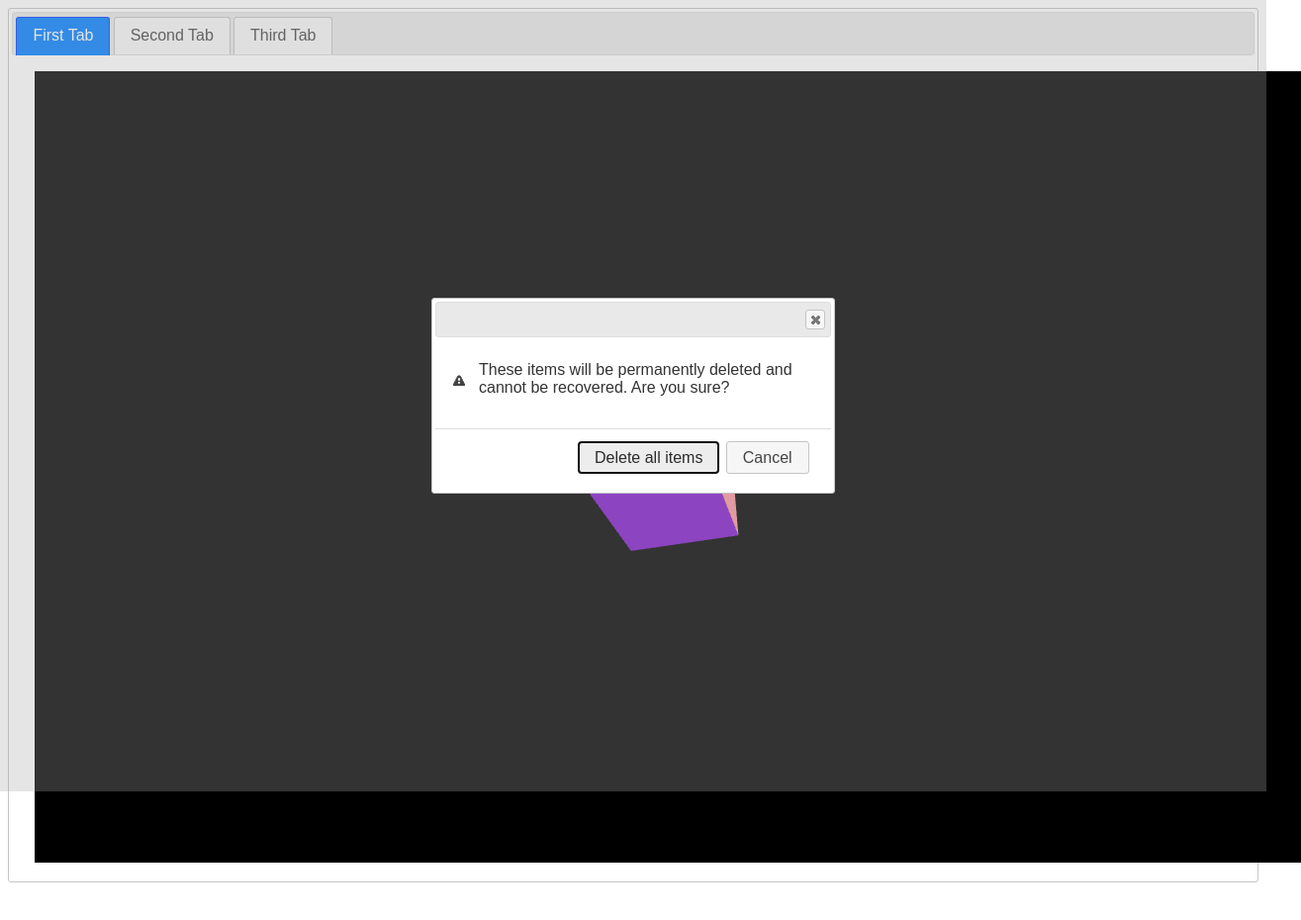
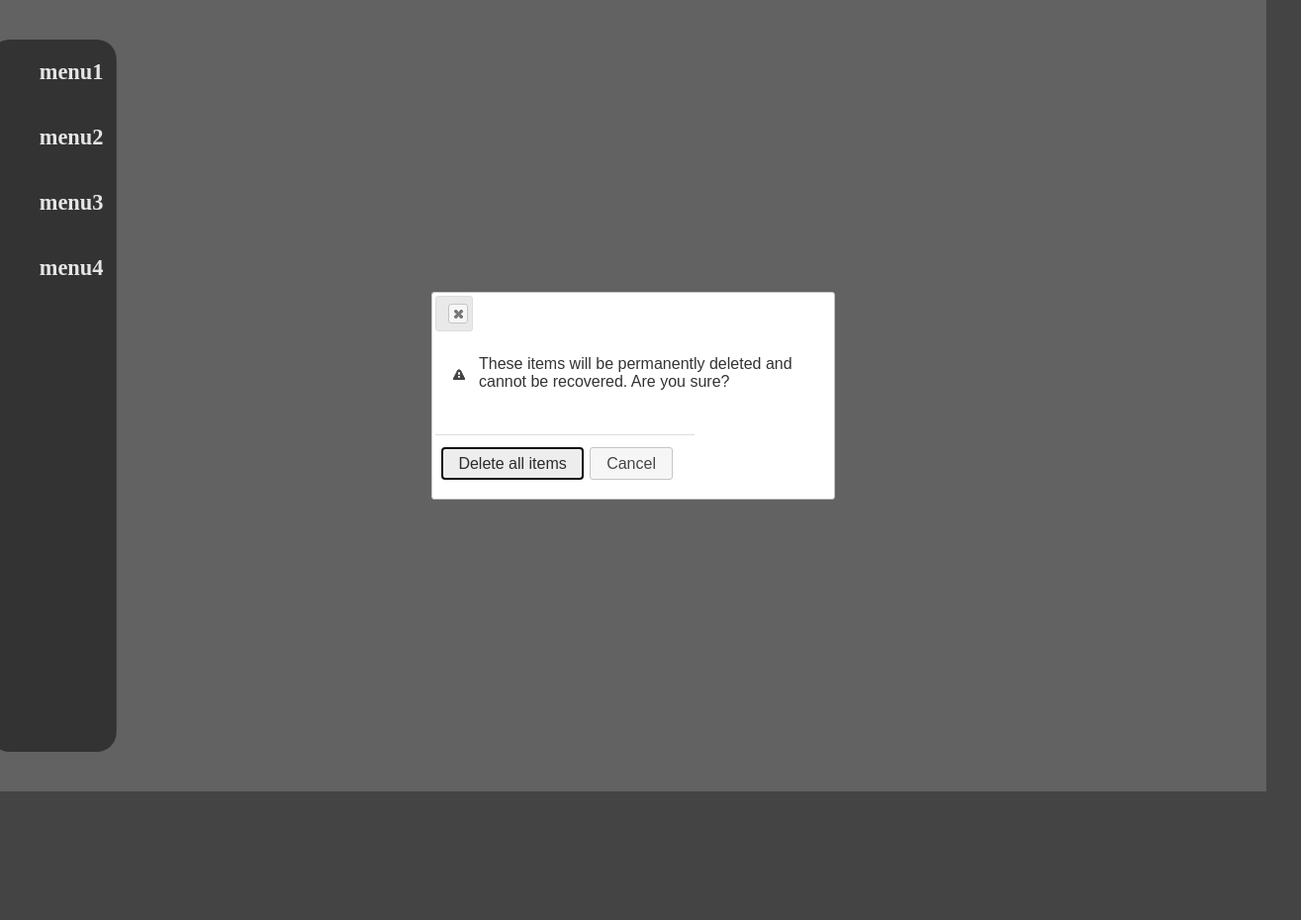
Before and after one commit to louis-cho/vanillaUI, a plain HTML site: page index.html in a window 1280 px wide. Shown: the top 930 px of the page at 99% size, 1315 px wide, since content can reach past the window. Before the commit the page ends 900 px from the top, so only its background shows below. Drawn offline with nearby package versions, Linux system fonts and the light colour scheme.

Commit message:
[FE Feat] 사이드바 추가

```diff
--- a/index.html
+++ b/index.html
@@ -9,6 +9,7 @@
       type="text/css"
       href="/jquery-ui-1.13.2.custom/jquery-ui.css"
     />
+    <link rel="stylesheet" type="text/css" href="/vanillaUI.css"/>
   </head>
   <body>
     <div id="app"></div>
--- a/vanillaApp.js
+++ b/vanillaApp.js
@@ -1,4 +1,5 @@
 import { VanillaDialog } from "./vanillaDialog.js";
+import { VanillaSideBar } from "./vanillaSideBar.js";
 import { VanillaTab } from "./vanillaTab.js";
 
 export class VanillaApp {
@@ -13,9 +14,13 @@ export class VanillaApp {
 
     this._div_tab = document.getElementById(this._name + "_div_tab");
 
+    this._div_sidebar = document.getElementById(this._name + "_div_side_bar");
+
     this._dialog = new VanillaDialog(this._div_dialog, this._name);
 
-    this._tab = new VanillaTab(this._div_tab, this._name);
+    // this._tab = new VanillaTab(this._div_tab, this._name);
+
+    this._sidebar = new VanillaSideBar(this._div_sidebar, this._name);
   }
 
   init() {
@@ -38,6 +43,9 @@ export class VanillaApp {
     ihtml[idx++] = "<div id='" + name + "_div_nav_bar'>";
     ihtml[idx++] = "</div>";
 
+    ihtml[idx++] = "<div id='" + name + "_div_side_bar'>";
+    ihtml[idx++] = "</div>";
+
     ihtml[idx++] = "<div id='" + name + "_div_tab'>";
     ihtml[idx++] = "</div>";
 
--- /dev/null
+++ b/vanillaSideBar.js
@@ -0,0 +1,77 @@
+export class VanillaSideBar {
+    constructor(div, name) {
+      this._div = div;
+
+      this._name = name;
+
+      VanillaSideBar.I = this;
+
+      this.init();
+    }
+
+    init() {
+      let innerHTML = this._createHTML();
+      this._appendHTML(innerHTML);
+    }
+
+    _appendHTML(innerHTML) {
+      this._div.innerHTML = innerHTML;
+    }
+
+    _createHTML() {
+      let name = this._name;
+      let ihtml = [];
+      let idx = 0;
+
+      ihtml[idx++] = "<aside class=\"side-bar\">";
+      ihtml[idx++] = "  <section class=\"side-bar__icon-box\">";
+      ihtml[idx++] = "    <section class=\"side-bar__icon-1\">";
+      ihtml[idx++] = "      <div></div>";
+      ihtml[idx++] = "      <div></div>";
+      ihtml[idx++] = "      <div></div>";
+      ihtml[idx++] = "    </section>";
+      ihtml[idx++] = "  </section>";
+      ihtml[idx++] = "  <ul>";
+      ihtml[idx++] = "    <li>";
+      ihtml[idx++] = "      <a href=\"#\"><i class=\"fa-solid fa-cat\"></i> menu1</a>";
+      ihtml[idx++] = "      <ul>";
+      ihtml[idx++] = "        <li><a href=\"#\">text1</a></li>";
+      ihtml[idx++] = "        <li><a href=\"#\">text2</a></li>";
+      ihtml[idx++] = "        <li><a href=\"#\">text3</a></li>";
+      ihtml[idx++] = "        <li><a href=\"#\">text4</a></li>";
+      ihtml[idx++] = "      </ul>";
+      ihtml[idx++] = "    </li>";
+      ihtml[idx++] = "    <li>";
+      ihtml[idx++] = "      <a href=\"#\">menu2</a>";
+      ihtml[idx++] = "      <ul>";
+      ihtml[idx++] = "        <li><a href=\"#\">text1</a></li>";
+      ihtml[idx++] = "        <li><a href=\"#\">text2</a></li>";
+      ihtml[idx++] = "        <li><a href=\"#\">text3</a></li>";
+      ihtml[idx++] = "        <li><a href=\"#\">text4</a></li>";
+      ihtml[idx++] = "      </ul>";
+      ihtml[idx++] = "    </li>";
+      ihtml[idx++] = "    <li>";
+      ihtml[idx++] = "      <a href=\"#\">menu3</a>";
+      ihtml[idx++] = "      <ul>";
+      ihtml[idx++] = "        <li><a href=\"#\">text1</a></li>";
+      ihtml[idx++] = "        <li><a href=\"#\">text2</a></li>";
+      ihtml[idx++] = "        <li><a href=\"#\">text3</a></li>";
+      ihtml[idx++] = "        <li><a href=\"#\">text4</a></li>";
+      ihtml[idx++] = "      </ul>";
+      ihtml[idx++] = "    </li>";
+      ihtml[idx++] = "    <li>";
+      ihtml[idx++] = "      <a href=\"#\">menu4</a>";
+      ihtml[idx++] = "      <ul>";
+      ihtml[idx++] = "        <li><a href=\"#\">text1</a></li>";
+      ihtml[idx++] = "        <li><a href=\"#\">text2</a></li>";
+      ihtml[idx++] = "        <li><a href=\"#\">text3</a></li>";
+      ihtml[idx++] = "        <li><a href=\"#\">text4</a></li>";
+      ihtml[idx++] = "      </ul>";
+      ihtml[idx++] = "    </li>";
+      ihtml[idx++] = "  </ul>";
+      ihtml[idx++] = "</aside>";
+
+
+      return ihtml.join("");
+    }
+  }
--- /dev/null
+++ b/vanillaUI.css
@@ -0,0 +1,86 @@
+* {
+    position: relative;
+    float: left;
+}
+
+/* 노멀라이즈 시작 */
+body, ul, li {
+    margin: 0;
+    padding: 0;
+    list-style: none;   	    /* 해당 태그의 list-style을 none으로 하는 것으로 ●을 제거한다 */
+  }
+
+  a {
+    color: inherit;   	    /* 부모 엘리먼트의 값을 물려받는다 */
+    text-decoration: none;    /* 해당 태그의 text-decoration 속성을 none 값으로 하는 것으로 밑줄을 제거한다 */
+  }
+  /* 노멀라이즈 끝 */
+
+  /* 2차 이상의 메뉴를 숨기기 */
+.side-bar > ul ul {
+    display: none;
+  }
+
+  /* 사이트의 높이를 5000px로 만들어 스크롤 생성 */
+  body {
+    height: 5000px;
+    background-color: #444;
+  }
+
+  /* 사이드바의 너비와 높이를 변수를 통해 통제 */
+  :root {
+    --side-bar-width: 10%;
+    --side-bar-height: 90vh;
+  }
+
+  .side-bar {
+    position: fixed;    /* 스크롤을 따라오도록 지정 */
+    background-color: black;
+    width: var(--side-bar-width);
+    min-height: var(--side-bar-height);   /* 사이드바의 높이를 전체 화면 높이의 90%로 지정 */
+    margin-top: calc((100vh - var(--side-bar-height)) / 2);    /* 사이드바 위와 아래의 마진을 동일하게 지정 */
+  }
+
+  /* 모든 메뉴의 a에 속성값 부여 */
+  .side-bar ul > li > a {
+    display: block;
+    color: white;
+    font-size: 1.4rem;
+    font-weight: bold;
+    padding-top: 20px;
+    padding-bottom: 20px;
+    padding-left: 50px;
+  }
+
+  /* 자식의 position이 absolute일 때 자식을 영역 안에 가두어 준다 */
+.side-bar > ul > li {
+    position: relative;
+  }
+
+  /* 모든 메뉴가 마우스 인식 시 반응 */
+  .side-bar ul > li:hover > a {
+    background-color: #555;
+    border-bottom: 1px solid #999;
+  }
+
+  /* 1차 메뉴의 항목이 마우스 인식 시에 2차 메뉴 등장 */
+  .side-bar > ul > li:hover > ul {
+    display: block;
+    position: absolute;
+    background-color: #888;
+    top: 0;         /* 2차 메뉴의 상단을 1차 메뉴의 상단에 고정 */
+    left: 100%;     /* 2차 메뉴를 1차 메뉴의 너비만큼 이동 */
+    width: 100%;    /* 1차 메뉴의 너비를 상속 */
+  }
+
+  /* 사이드바 너비의 80%만큼 왼쪽으로 이동 */
+.side-bar {
+    border-radius: 20px;
+    transform: translate(calc(var(--side-bar-width) * -0.8), 0);  /* X축 이동, Y축 고정 */
+    transition: .5s;
+  }
+
+  /* 마우스 인식 시 원래의 위치로 이동 */
+  .side-bar:hover {
+    transform: translate(-20px, 0);   /* 둥근 모서리의 너비만큼 X축 이동, Y축 고정 */
+  }
```
